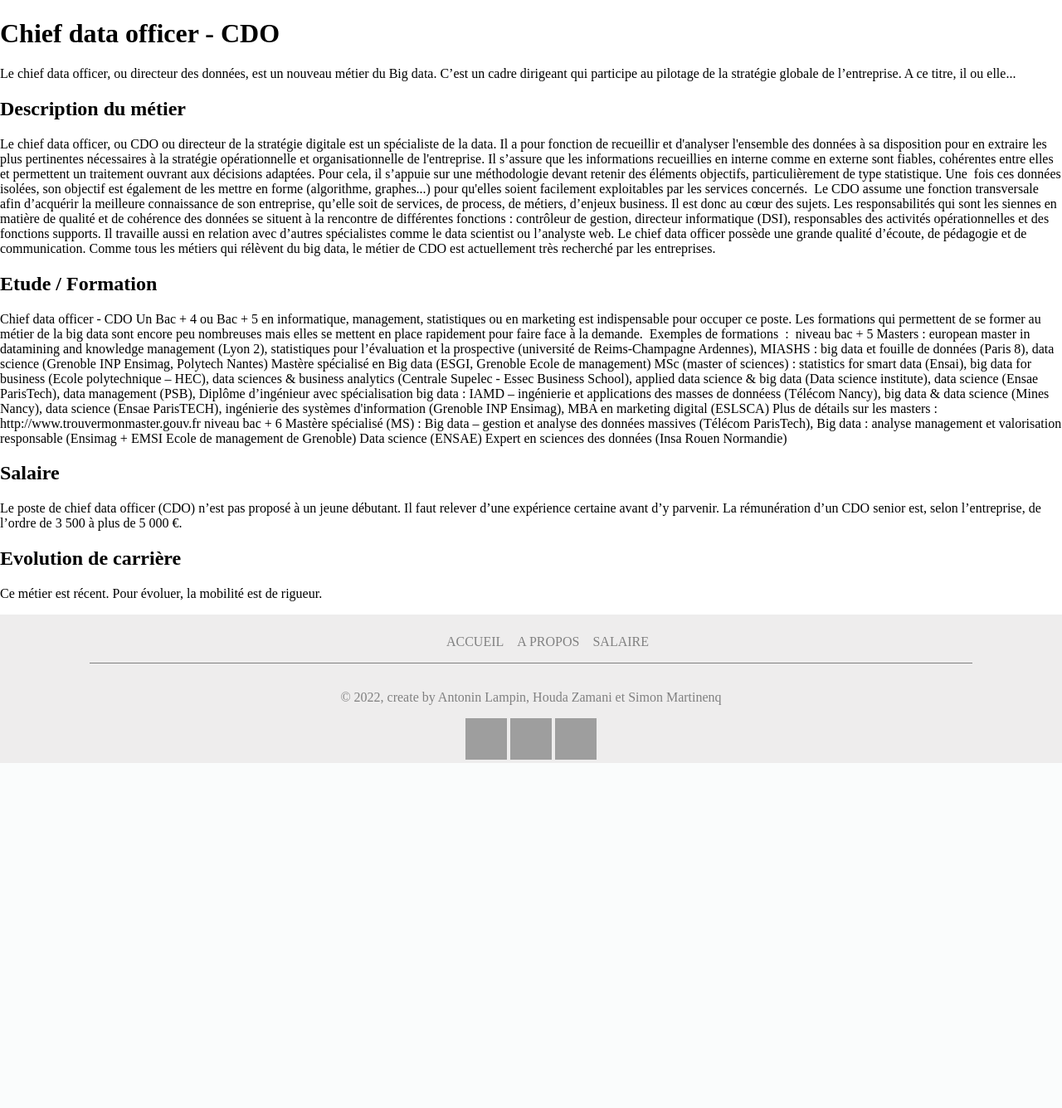
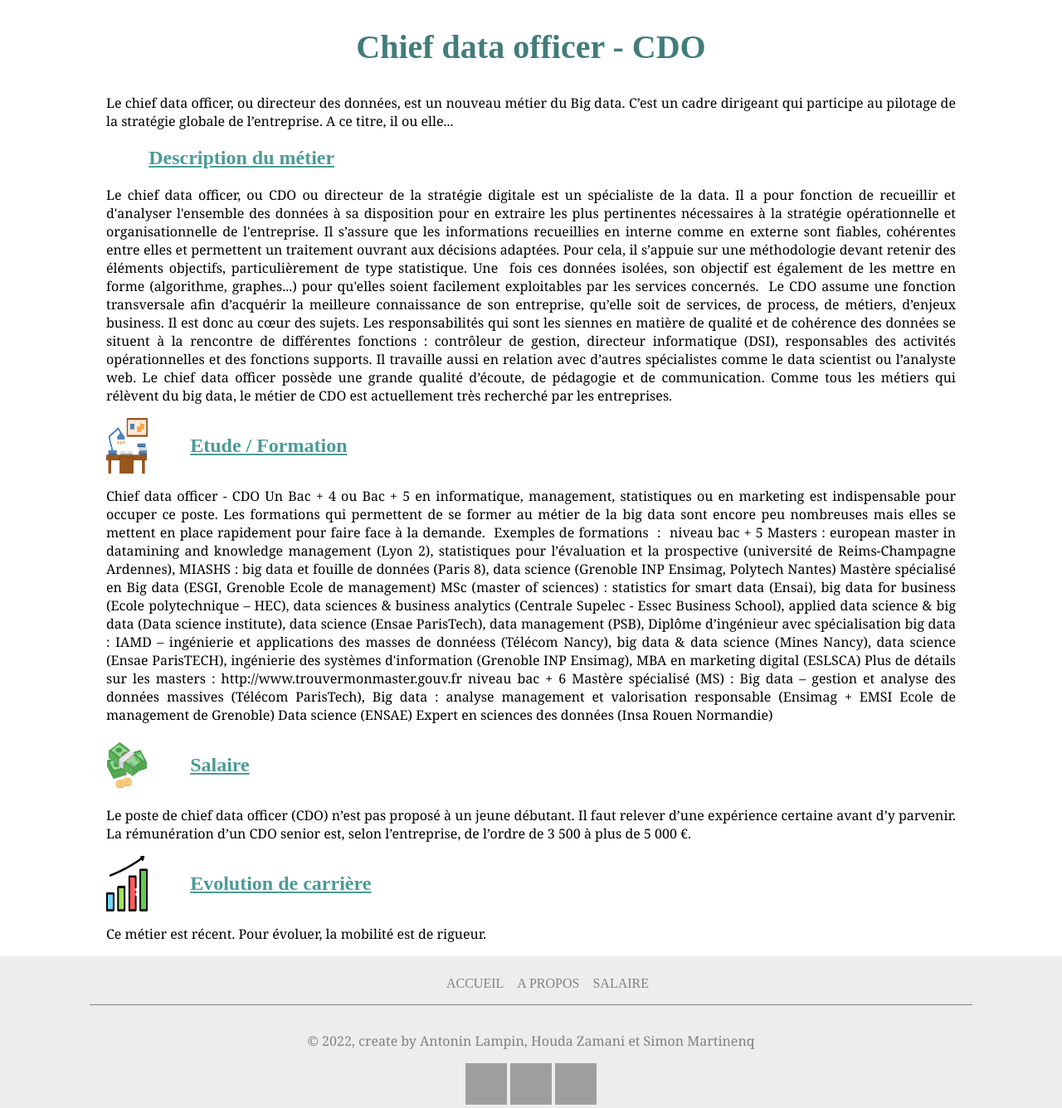
Before and after one commit to AntoninLmp/ProjetTransverse_TrouveTonSalaire, a Django app: page /salaire/10/ in a window 1280 px wide. Shown: the part 120-1456 px from the top of the page at 83% size. Before the commit the page ends 1040 px from the top, so only its background shows below. Run offline with Django 4.2, Linux system fonts and the light colour scheme; data comes from the database, SQL or seed files in the repository; grey boxes are pictures that could not be loaded.

Commit message:
Update profil_trouvee

```diff
--- /dev/null
+++ b/src/entreprise/static/css/profil_trouvee.css
@@ -0,0 +1,31 @@
+h1 {
+    color: #417D7A;
+    font-size: 2.5em;
+}
+
+h2 {
+    color: #4b9b97;
+    text-decoration: underline;
+    margin-left: 5%;
+}
+
+p {
+    text-align: justify;
+    font-family: Georgia, 'Times New Roman', Times, serif;
+}
+
+.container_b {
+    margin: 10px 10%;
+}
+
+img {
+    width: 50px;
+}
+
+.entete_PF {
+    text-align: center;
+}
+
+.displayFlex {
+    display: flex;
+}
--- a/src/entreprise/static/css/salaire.css
+++ b/src/entreprise/static/css/salaire.css
@@ -118,3 +118,14 @@ button {
     font-family: fantasy;
     color: #417D7A;
 }
+
+.displayFlex {
+    display: flex;
+}
+
+.ligne {
+    width: 33%;
+    margin: 2% 1%;
+    height: 5px;
+    background-color: black;
+}
--- a/src/entreprise/templates/profile_trouve.html
+++ b/src/entreprise/templates/profile_trouve.html
@@ -2,24 +2,43 @@
 
 <!-- Head of page -->
 {% block content1 %}
-<link rel="stylesheet" href="{% static 'css/salaire.css' %}">
+<link rel="stylesheet" href="{% static 'css/profil_trouvee.css' %}">
 <title>{{profile.libelle}}</title>
 
 {% endblock %} {% block content2 %}
 <!-- MAIN HOME PAGE -->
 
-<div>
+<article>
+    <div class="container_b entete_PF">
         <h1> {{profile.libelle}}</h1>
         <p>{{profile.description_courte}}</p>
+    </div>
+    <div class="container_b">
         <h2>Description du métier</h2>
         <p>{{profile.description}}</p>
+    </div>
+    <div class="container_b">
+        <div class="displayFlex">
+            <img src="{% static 'images/bureau.png' %}" alt="etudes">
             <h2>Etude / Formation</h2>
+        </div>
         <p>{{profile.etudes}}</p>
+    </div>
+    <div class="container_b">
+        <div class="displayFlex">
+            <img src="{% static 'images/argent.png' %}" alt="Salaire">
             <h2>Salaire</h2>
+        </div>
         <p>{{profile.salaire}}</p>
+    </div>
+    <div class="container_b">
+        <div class="displayFlex">
+            <img src="{% static 'images/evolution.png' %}" alt="Evolution">
             <h2>Evolution de carrière</h2>
+        </div>
         <p>{{profile.evolution_carriere}}</p>
     </div>
+</article>
 
 
 
--- a/src/entreprise/templates/salaire.html
+++ b/src/entreprise/templates/salaire.html
@@ -31,7 +31,11 @@
     <p>Mes collegues gagnent-ils le même salaire que moi ?</p>
 </article>
 <article class="resultat_salaire">
+    <!-- <div class="displayFlex">
+        <hr class="ligne"> -->
     <h1>Proposition de salaire</h1>
+    <!-- <hr class="ligne">
+    </div> -->
     <div class="salaire_list">
         {% for p in postes %}
         <div class="salaire_div">
```
Also changed, not shown: src/entreprise/static/images/argent.png (added), src/entreprise/static/images/bureau.png (added), src/entreprise/static/images/evolution.png (added). Lines whose indentation alone changed are shown as unchanged.
